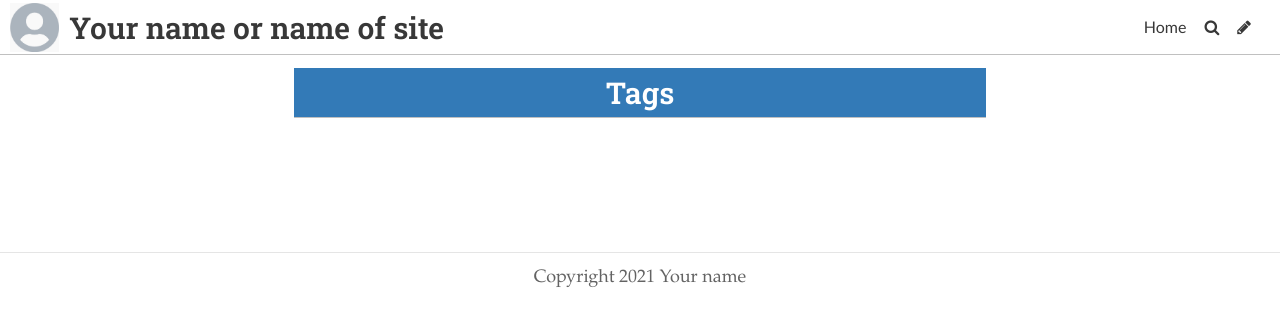
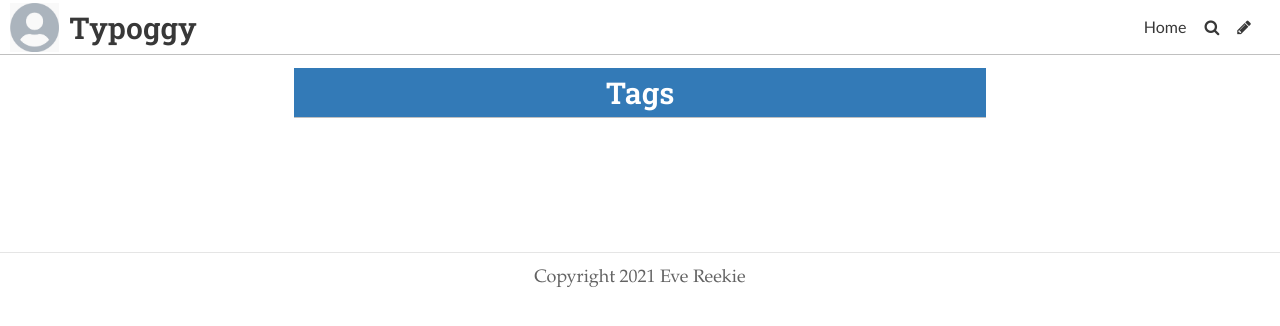
Before and after one commit to eve022/typoggy, a Jekyll site: the page built from pages/tags.md, in a window 1280 px wide. Shown: the top 326 px of the page. Built offline with Jekyll 4.4.1, drawn with Linux system fonts in a browser that asks for light colours; some web fonts are replaced.

Commit message:
Update Settings “general”

```diff
--- a/_data/settings.yml
+++ b/_data/settings.yml
@@ -1,13 +1,13 @@
-title: Your name or name of site
+title: Typoggy
 description: A website with a blog
-header_text: My Dream Blog
+footer_text: Copyright 2021 Eve Reekie
+header_feature_image: ../uploads/iridescence.heic
+header_text: Typoggy Website
 header_text_color: "#ffffff"
-footer_text: Copyright 2021 Your name
-header_feature_image: ../uploads/pages.jpg
-bannerheight: "20vmax"
-navbarheight: "55px"
-gridlayout: false
+bannerheight: 100vh
+navbarheight: 55px
 logo: /uploads/logo.jpg
 favicon: /uploads/favicon.ico
+gridlayout: false
+fixednavbar: false
 upzoom: true
-fixednavbar: false
```
Also changed, not shown: 1 other file.
